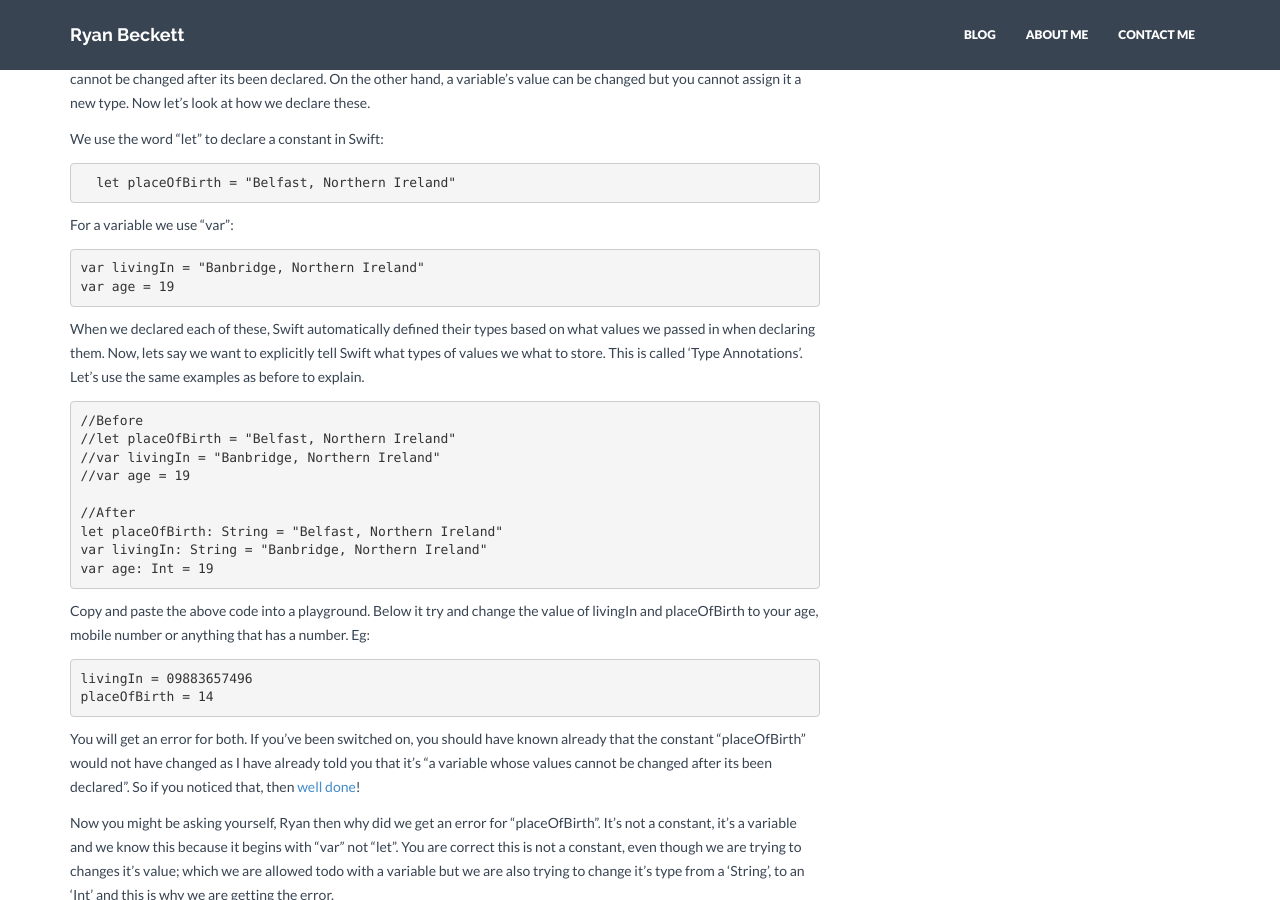
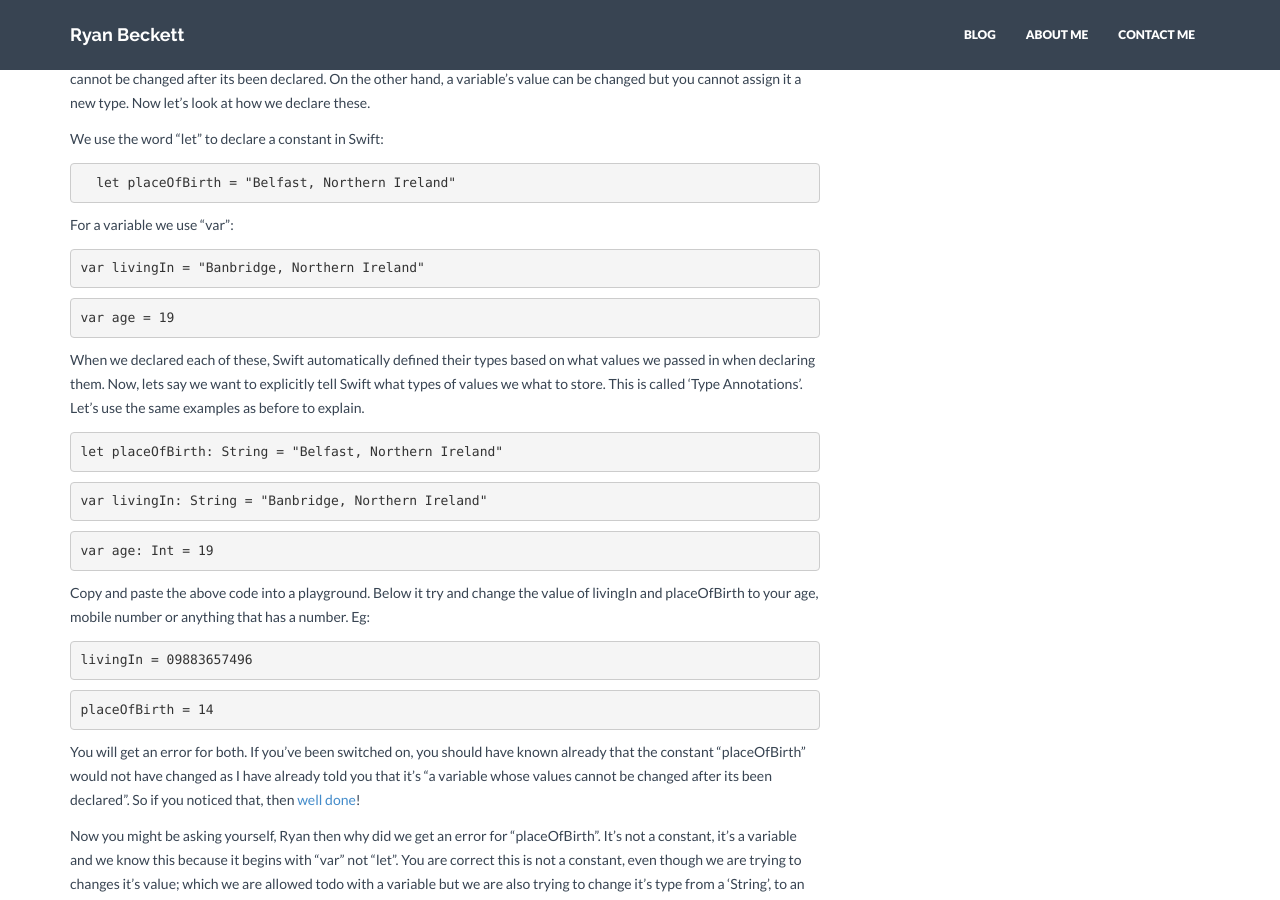
Before and after one commit to RyanBeckett/blog, a Jekyll site: the page built from _posts/blog/2015-07-15-constants-and-variables.markdown, in a window 1280 px wide and 900 px high, scrolled down 488 px. Built offline with Jekyll 4.4.1, drawn with Linux system fonts in a browser that asks for light colours; nearby versions of some CDN libraries; comment, search, counter and statistics services are not loaded.

Commit message:
Updated format on swift post

````diff
--- a/_posts/blog/2015-07-15-constants-and-variables.markdown
+++ b/_posts/blog/2015-07-15-constants-and-variables.markdown
@@ -14,34 +14,41 @@ Constants and variables in Swift are simply ways in which we can store data. In
 
 We use the word "let" to declare a constant in Swift:
 
-```Swift
+```
   let placeOfBirth = "Belfast, Northern Ireland"
 ```
 
 For a variable we use "var":
 
-```Swift
+```
 var livingIn = "Banbridge, Northern Ireland"
+```
+
+```
 var age = 19
 ```
 
 When we declared each of these, Swift automatically defined their types based on what values we passed in when declaring them. Now, lets say we want to explicitly tell Swift what types of values we what to store. This is called 'Type Annotations'. Let's use the same examples as before to explain.
 
-```Swift
-//Before
-//let placeOfBirth = "Belfast, Northern Ireland"
-//var livingIn = "Banbridge, Northern Ireland"
-//var age = 19
+```
+let placeOfBirth: String = "Belfast, Northern Ireland"
+```
 
-//After
-let placeOfBirth: String = "Belfast, Northern Ireland"
+```
 var livingIn: String = "Banbridge, Northern Ireland"
+```
+
+```
 var age: Int = 19
 ```
+
 Copy and paste the above code into a playground. Below it try and change the value of livingIn and placeOfBirth to your age, mobile number or anything that has a number. Eg:
 
-```Swift
+```
 livingIn = 09883657496
+```
+
+```
 placeOfBirth = 14
 ```
 
````
